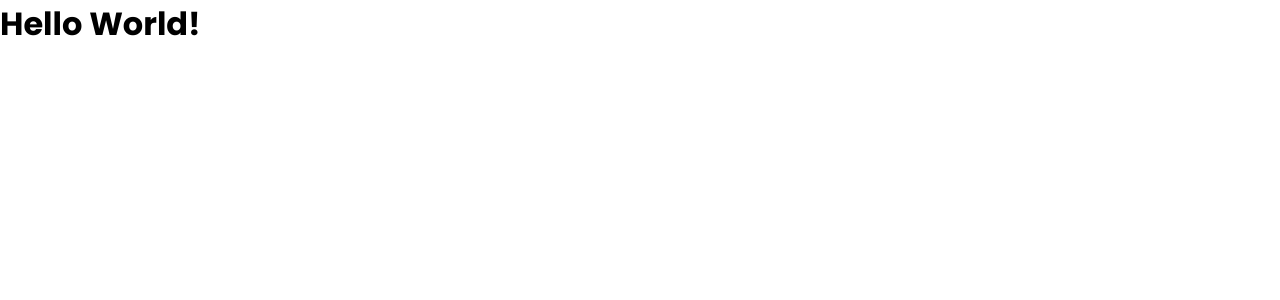
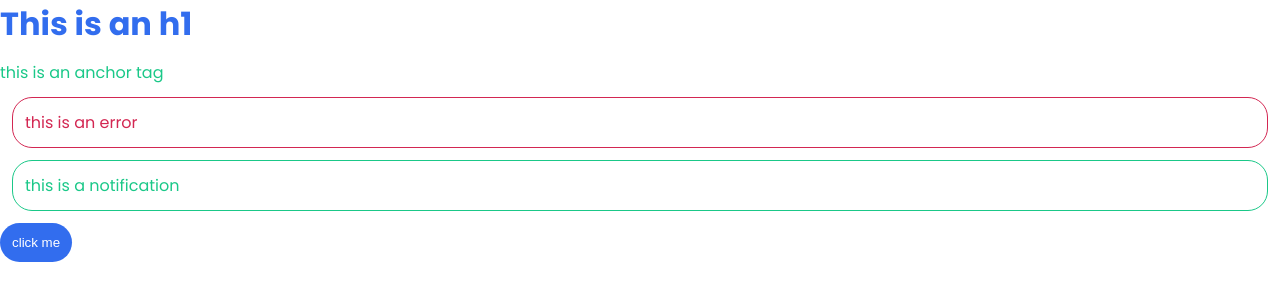
Before and after one commit to VectorJamo/CSS-Utility-Lib-SCSS, a website: page index.html in a window 1280 px wide. Drawn offline with Linux system fonts and the light colour scheme.

Commit message:
Variables in SCSS

```diff
--- a/index.html
+++ b/index.html
@@ -7,7 +7,10 @@
     <link rel="stylesheet" href="/css/index.css">
 </head>
 <body>
-    <h1>Hello World!</h1>
-
+    <h1>This is an h1</h1>
+    <a href="#">this is an anchor tag</a>
+    <p class="error">this is an error</p>
+    <p class="notification">this is a notification</p>
+    <button>click me</button>
 </body>
 </html>
--- a/index.scss
+++ b/index.scss
@@ -29,8 +29,51 @@ img {
   max-width: 100%;
 }
 
+// theme colors
+$primary: #326dee;
+$secondary: #1ac888;
+$error: #d32752;
+$info: #f6c31c;
+
+// spacing
+$base-padding: 0.75rem;
+$base-margin: 0.75rem;
+
+// borders
+$base-border-thickness: 1px;
+$base-border-radius: 20px;
+
 h1 {
-  a {
-    color: red;
-  }
+  color: $primary;
+  margin-bottom: $base-margin;
 }
+a {
+  color: $secondary;
+}
+button {
+  color: white;
+  border: 0;
+  background: $primary;
+  border-radius: $base-border-radius;
+  padding: $base-padding;
+}
+.error {
+  color: $error;
+  border-color: $error;
+  border-style: solid;
+  border-width: $base-border-thickness;
+  border-radius: $base-border-radius;
+
+  margin: $base-margin;
+  padding: $base-padding;
+}
+.notification {
+  color: $secondary;
+  border-color: $secondary;
+  border-style: solid;
+  border-width: $base-border-thickness;
+  border-radius: $base-border-radius;
+
+  margin: $base-margin;
+  padding: $base-padding;
+}
```
Also changed, not shown: README.md, css/index.css.
